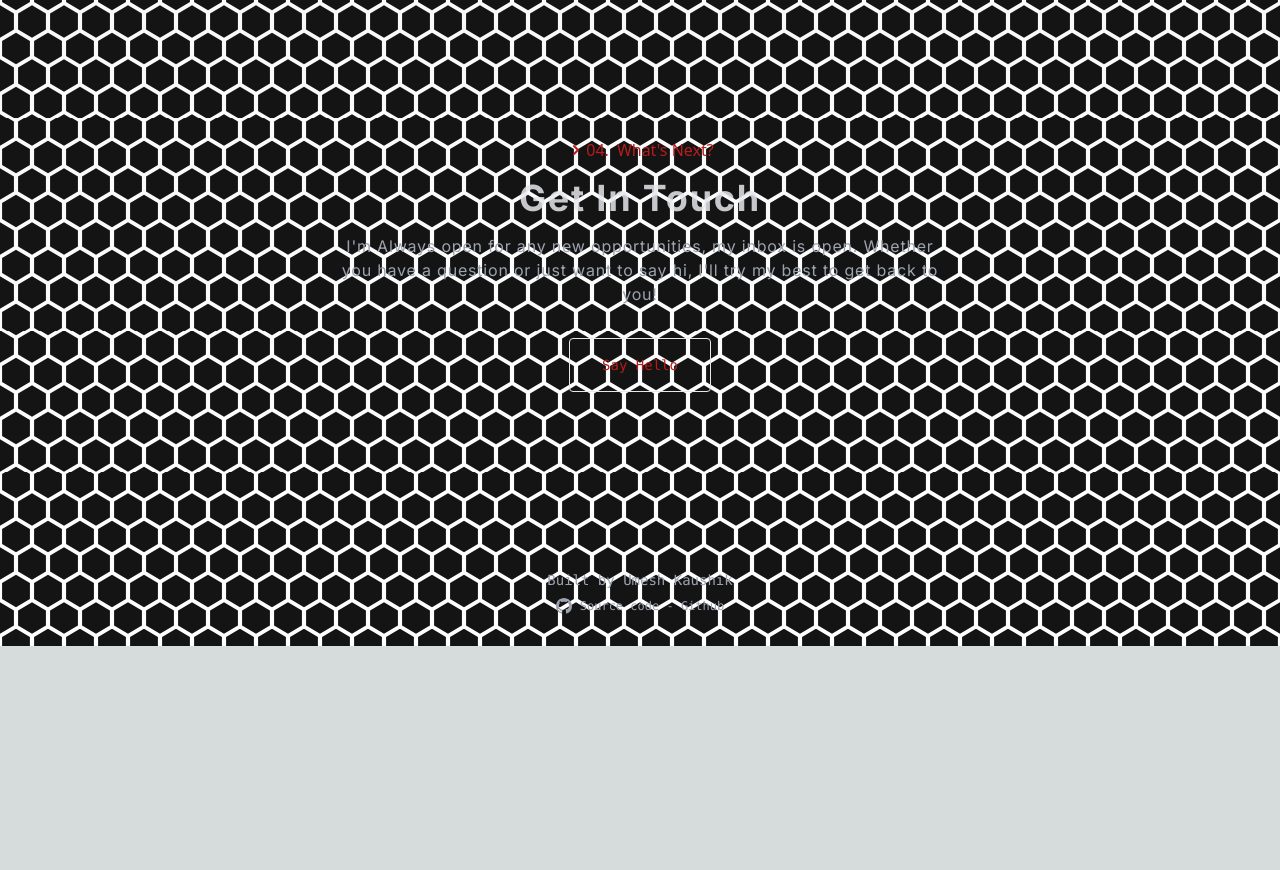
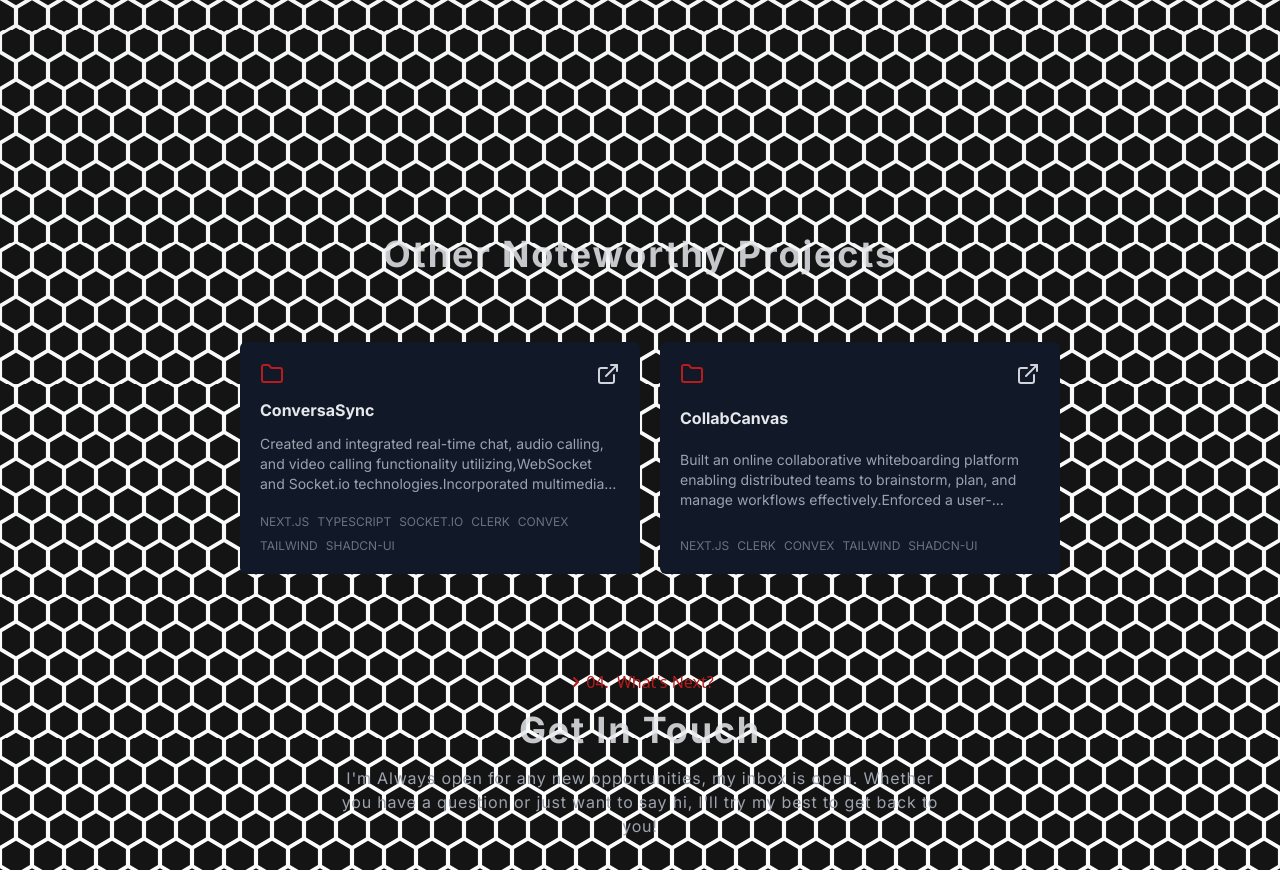
Before and after one commit to umeshkaushik-21122000/PersonalPortfolio, a Next.js app: page / in a window 1280 px wide. Shown: the part 3640-4510 px from the top of the page. Before the commit the page ends 4286 px from the top, so only its background shows below. Built offline with nearby package versions, Linux system fonts and the light colour scheme.

Commit message:
updated projects

```diff
--- /dev/null
+++ b/app/components/Folder/Folder.jsx
@@ -0,0 +1,24 @@
+import React from "react";
+
+function Folder() {
+  return (
+    <span className="cursor-pointer">
+      <svg
+        xmlns="http://www.w3.org/2000/svg"
+        width="24"
+        height="24"
+        viewBox="0 0 24 24"
+        fill="none"
+        stroke="currentColor"
+        stroke-width="2"
+        stroke-linecap="round"
+        stroke-linejoin="round"
+        className="lucide lucide-folder text-red-700"
+      >
+        <path d="M20 20a2 2 0 0 0 2-2V8a2 2 0 0 0-2-2h-7.9a2 2 0 0 1-1.69-.9L9.6 3.9A2 2 0 0 0 7.93 3H4a2 2 0 0 0-2 2v13a2 2 0 0 0 2 2Z" />
+      </svg>
+    </span>
+  );
+}
+
+export default Folder;
--- /dev/null
+++ b/app/components/Projects/Projects.tsx
@@ -0,0 +1,83 @@
+import { describe } from "node:test";
+import React from "react";
+import ExternalLink from "../Icons/ExternalLink";
+import Folder from "@/app/components/Folder/Folder";
+
+const Projects = () => {
+  return (
+    //project section
+    // heading
+    <>
+      <div className="flex flex-col items-center justify-center py-24 space-y-12">
+        <span className="text-gray-200 text-3xl sm:text-4xl font-bold tracking-wider opacity-85">
+          Other Noteworthy Projects
+        </span>
+        <div className="grid grid-cols-8">
+          {arr.map(({ heading, detail, tag, link }, index) => (
+            <Project
+              key={index}
+              heading={heading}
+              detail={detail}
+              tag={tag}
+              link={link}
+            />
+          ))}
+        </div>
+      </div>
+    </>
+  );
+};
+
+const arr = [
+  {
+    heading: "ConversaSync",
+    detail:
+      "Created and integrated real-time chat, audio calling, and video calling functionality utilizing,WebSocket and Socket.io technologies.Incorporated multimedia file sharing capabilities, allowing users to share images, videos, and documents within chat channels.Implemented moderation tools such as message deletion, user banning, and role management to maintain a healthy community environment.",
+    tag: ["NEXT.JS","TYPESCRIPT", "SOCKET.IO","CLERK", "CONVEX", "TAILWIND","SHADCN-UI"],
+    link: "https://github.com/umeshkaushik-21122000/ConversaSync",
+  },
+  {
+    heading: "CollabCanvas",
+    detail:
+      "Built an online collaborative whiteboarding platform enabling distributed teams to brainstorm, plan, and manage workflows effectively.Enforced a user-friendly interface with features such as digital sticky notes, drawing tools, and shape libraries for creating and organizing ideas.Integrated real-time collaboration features allowing multiple users to work together on the same board simultaneously, ensuring seamless and efficient collaboration.Executed responsive design principles to ensure optimal user experience across various devices and screen sizes.",
+    tag: ["NEXT.JS", "CLERK", "CONVEX", "TAILWIND","SHADCN-UI"],
+    link: "this is link",
+  }
+];
+
+type projectProps = {
+  heading: string;
+  detail: string;
+  tag: string[];
+  link: string;
+};
+
+const Project = ({ heading, detail, tag, link }: projectProps) => {
+  return (
+    <div className="col-span-4 flex flex-col justify-between bg-red ml-5 mt-5 bg-gray-900 rounded-md p-5 max-w-[400px]">
+      {/* image and link section */}
+      <div className="flex justify-between">
+        <div>
+          <Folder />
+        </div>
+        <div>
+          <ExternalLink url={link} />
+        </div>
+      </div>
+      {/* heading section */}
+      <h3 className="text-gray-200 text=start font-bold my-3">{heading}</h3>
+      {/* detail section */}
+      <p className="text-gray-400 text-sm text-start line-clamp-3">{detail}</p>
+      {/* tag section */}
+      <div className="flex mt-5 gap-2  text-sm flex-wrap ">
+        {tag.map((tag, index) => (
+          <span className={`text-gray-500  text-xs inline-block`} key={index}>
+            {tag}
+          </span>
+        ))}
+      </div>
+    </div>
+  );
+};
+
+export default Projects;
--- a/app/page.tsx
+++ b/app/page.tsx
@@ -8,6 +8,7 @@ import Footer from "@/app/components/Footer/Footer";
 import WhereIHaveWorked from "@/app/components/Home/WhereIHaveWorked/WhereIHaveWorked";
 import SomeThingIveBuilt from '@/app/components/Home/SomethingIveBuilt/SomethingIveBuilt';
 import { useEffect, useState } from "react";
+import Projects from "@/app/components/Projects/Projects";
 const  Home=()=> {
     const [mousePosition, setMousePosition] = useState({ x: 0, y: 0 });
     const [isCircleVisible, setIsCircleVisible] = useState(true);
@@ -34,6 +35,7 @@ const  Home=()=> {
            <AboutMe  />
           <WhereIHaveWorked />
            <SomeThingIveBuilt />
+           <Projects />
            <GetInTouch />
             <Footer githubUrl={"https://github.com/umeshkaushik-21122000"} hideSocialsInDesktop={true}   />
       {isCircleVisible &&
```
